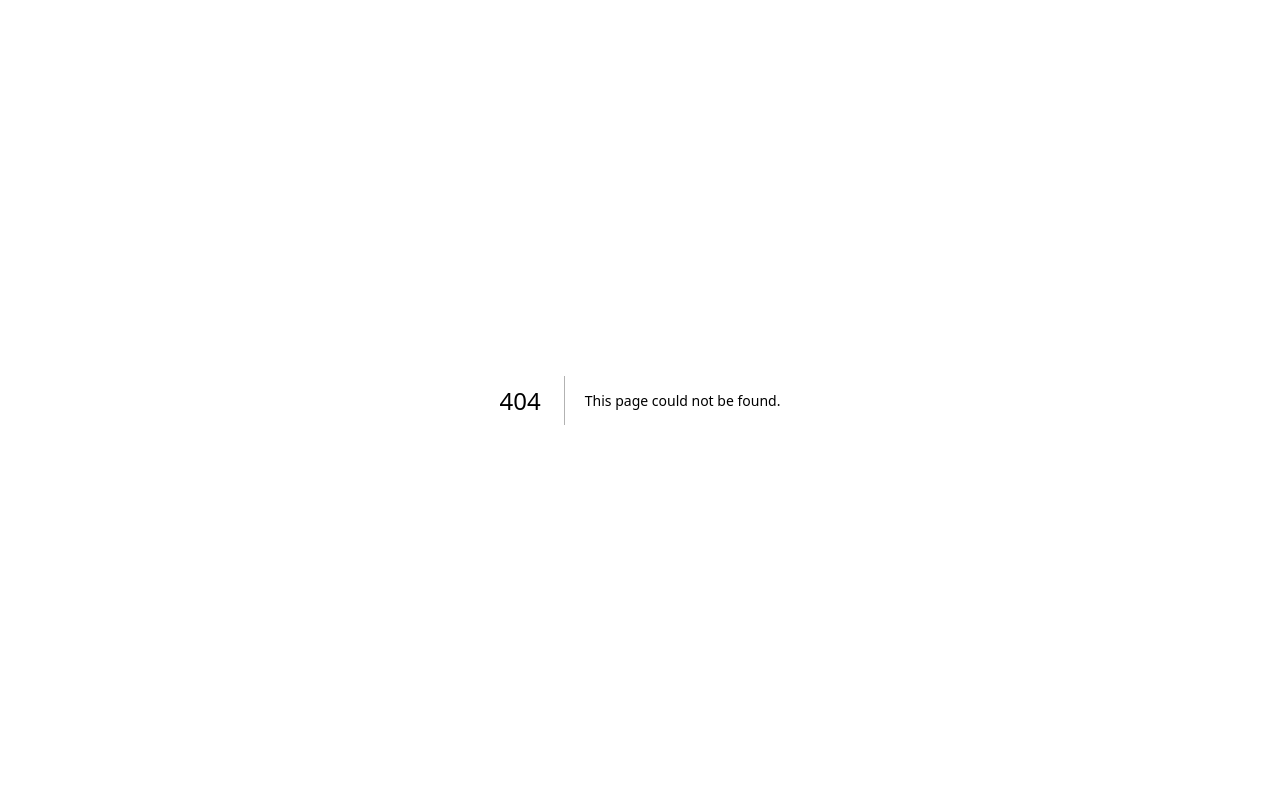
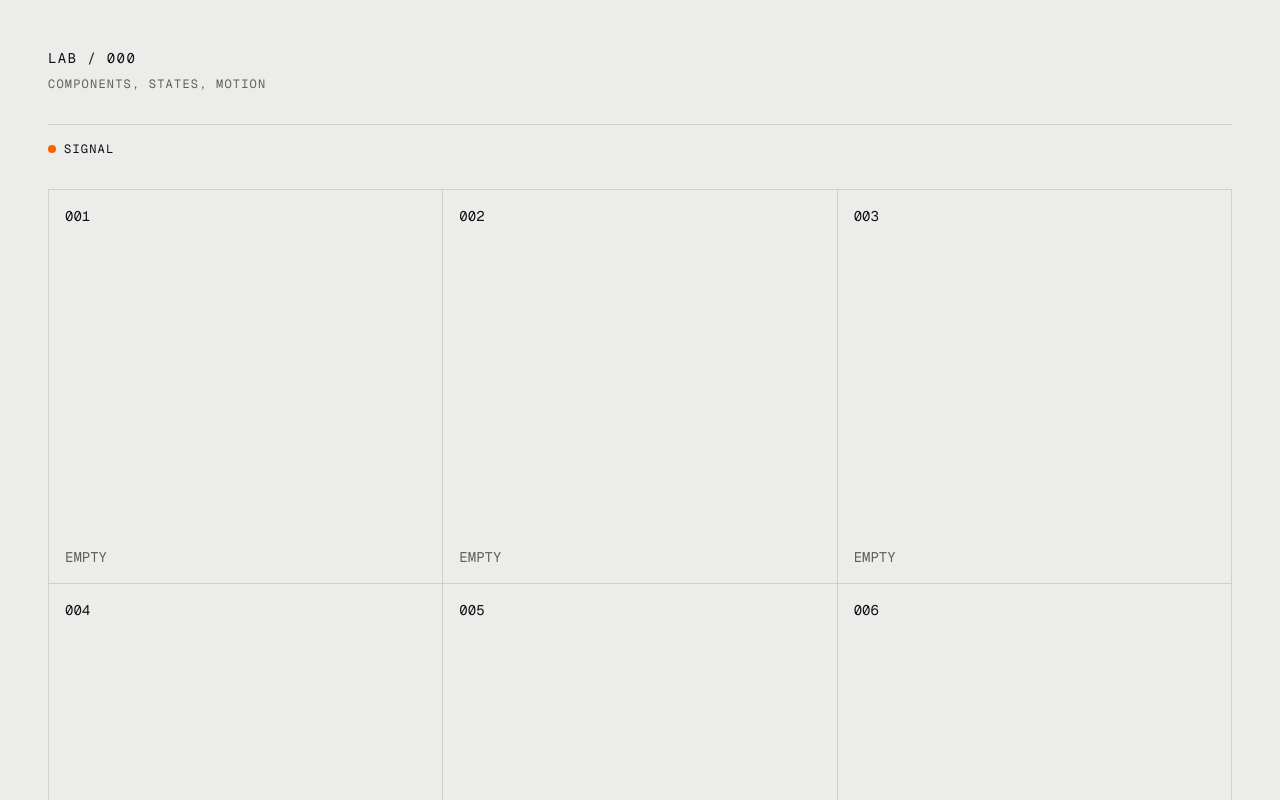
Before and after one commit to cagndz/agundez-me, a Next.js app: page /lab in a window 1280 px wide. Before the commit this address had no page. Shown: the top 800 px of the page. Built offline with nearby package versions, Linux system fonts and the light colour scheme.

Commit message:
Add lab route with themed layout and empty grid

```diff
--- /dev/null
+++ b/src/app/(lab)/lab/lab-grid.tsx
@@ -0,0 +1,17 @@
+export default function LabGrid() {
+	const cells = ['001', '002', '003', '004', '005', '006']
+
+	return (
+		<div className='grid grid-cols-1 border-t border-l border-border md:grid-cols-2 lg:grid-cols-3'>
+			{cells.map((cell) => (
+				<div
+					key={cell}
+					className='flex aspect-square flex-col justify-between border-r border-b border-border p-4 font-mono text-sm uppercase'
+				>
+					<span>{cell}</span>
+					<span className='text-muted'>EMPTY</span>
+				</div>
+			))}
+		</div>
+	)
+}
--- /dev/null
+++ b/src/app/(lab)/lab/layout.tsx
@@ -0,0 +1,10 @@
+export default function LabLayout({ children }: LayoutProps<'/lab'>) {
+	return (
+		<div
+			data-theme='lab'
+			className='min-h-screen bg-background px-6 py-12 text-foreground md:px-12'
+		>
+			<main id='main'>{children}</main>
+		</div>
+	)
+}
--- /dev/null
+++ b/src/app/(lab)/lab/page.tsx
@@ -0,0 +1,21 @@
+import LabGrid from './lab-grid'
+
+export default function LabPage() {
+	return (
+		<>
+			<h1 className='font-mono text-sm uppercase tracking-widest'>Lab / 000</h1>
+			<p className='mt-2 font-mono text-xs uppercase tracking-widest text-muted'>
+				Components, states, motion
+			</p>
+			<div className='mt-8 flex items-center gap-2 border-t border-border pt-4'>
+				<span className='size-2 rounded-full bg-accent' />
+				<span className='font-mono text-xs uppercase tracking-widest'>
+					Signal
+				</span>
+			</div>
+			<div className='mt-8'>
+				<LabGrid />
+			</div>
+		</>
+	)
+}
--- a/src/app/globals.css
+++ b/src/app/globals.css
@@ -7,6 +7,13 @@
 	--muted: #6b6862;
 	--border: #e7e4de;
 	--accent: #ff6000;
+}
+
+[data-theme='lab'] {
+	--background: #ececea;
+	--foreground: #111111;
+	--muted: #5f5f5d;
+	--border: #cfcfcc;
 }
 
 @theme inline {
```
